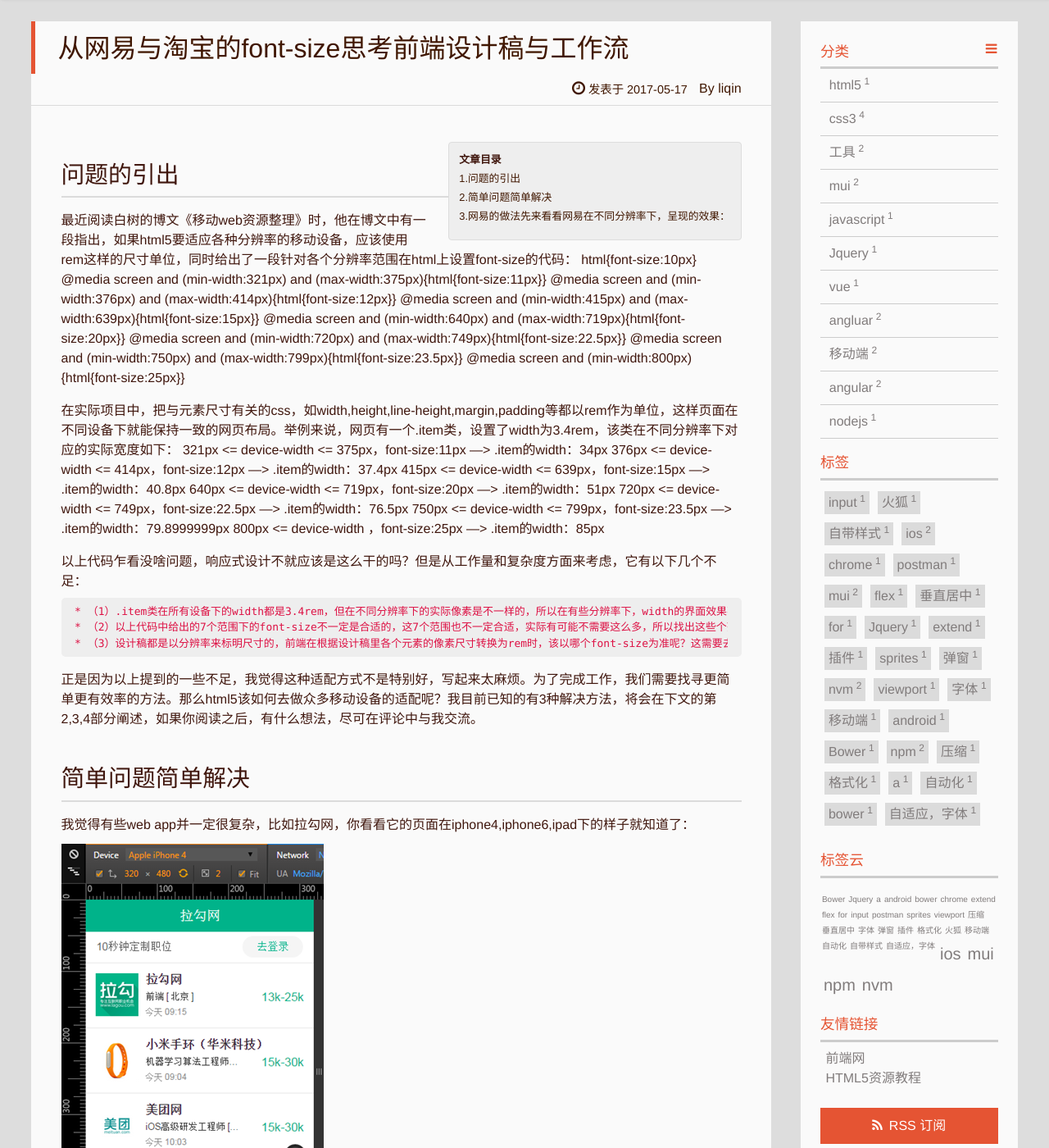
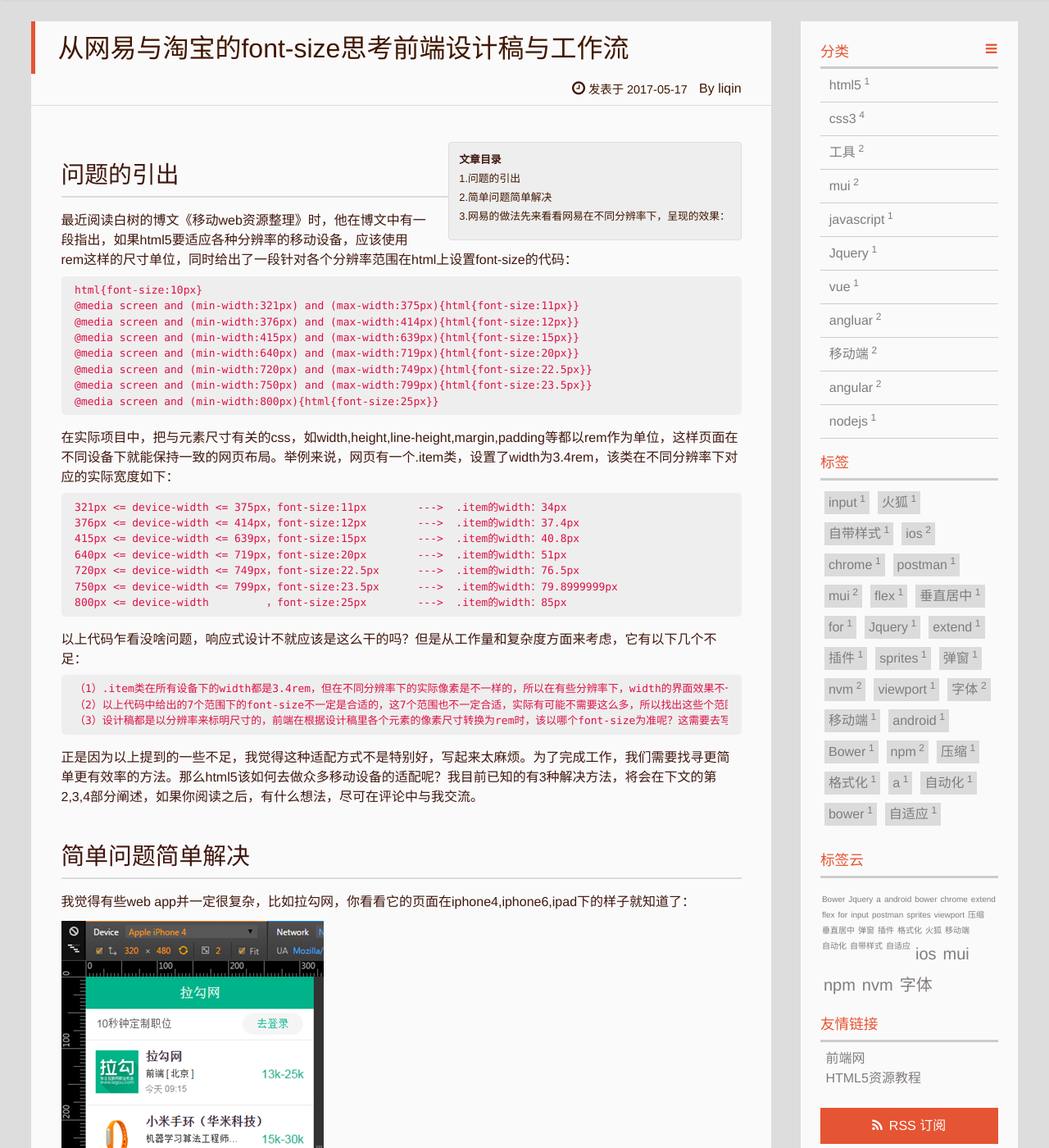
Before and after one commit to liqin1059/aLittlePanda.github.io, a Jekyll site: the page built from _posts/2017-05-17-css-mobile-fontSize.md, in a window 1280 px wide and 1400 px high, scrolled down 214 px. Shown: the whole window at 82% size. Built offline with Jekyll 4.4.1, drawn with Linux system fonts in a browser that asks for light colours.

Commit message:
no message

````diff
--- a/_posts/2017-05-17-css-mobile-fontSize.md
+++ b/_posts/2017-05-17-css-mobile-fontSize.md
@@ -3,34 +3,36 @@ layout: post
 title: 从网易与淘宝的font-size思考前端设计稿与工作流
 date: 2017-05-17 14:31:30
 categories: 移动端
-tags: [自适应，字体]
+tags: [自适应,字体]
 ---
 
 ## 问题的引出
 最近阅读白树的博文《移动web资源整理》时，他在博文中有一段指出，如果html5要适应各种分辨率的移动设备，应该使用rem这样的尺寸单位，同时给出了一段针对各个分辨率范围在html上设置font-size的代码：
-	html{font-size:10px}
-	@media screen and (min-width:321px) and (max-width:375px){html{font-size:11px}}
-	@media screen and (min-width:376px) and (max-width:414px){html{font-size:12px}}
-	@media screen and (min-width:415px) and (max-width:639px){html{font-size:15px}}
-	@media screen and (min-width:640px) and (max-width:719px){html{font-size:20px}}
-	@media screen and (min-width:720px) and (max-width:749px){html{font-size:22.5px}}
-	@media screen and (min-width:750px) and (max-width:799px){html{font-size:23.5px}}
-	@media screen and (min-width:800px){html{font-size:25px}}
-
+```
+html{font-size:10px}
+@media screen and (min-width:321px) and (max-width:375px){html{font-size:11px}}
+@media screen and (min-width:376px) and (max-width:414px){html{font-size:12px}}
+@media screen and (min-width:415px) and (max-width:639px){html{font-size:15px}}
+@media screen and (min-width:640px) and (max-width:719px){html{font-size:20px}}
+@media screen and (min-width:720px) and (max-width:749px){html{font-size:22.5px}}
+@media screen and (min-width:750px) and (max-width:799px){html{font-size:23.5px}}
+@media screen and (min-width:800px){html{font-size:25px}}
+```
 在实际项目中，把与元素尺寸有关的css，如width,height,line-height,margin,padding等都以rem作为单位，这样页面在不同设备下就能保持一致的网页布局。举例来说，网页有一个.item类，设置了width为3.4rem，该类在不同分辨率下对应的实际宽度如下：
-	321px <= device-width <= 375px，font-size:11px        --->  .item的width：34px
-	376px <= device-width <= 414px，font-size:12px        --->  .item的width：37.4px
-	415px <= device-width <= 639px，font-size:15px        --->  .item的width：40.8px
-	640px <= device-width <= 719px，font-size:20px        --->  .item的width：51px
-	720px <= device-width <= 749px，font-size:22.5px      --->  .item的width：76.5px
-	750px <= device-width <= 799px，font-size:23.5px      --->  .item的width：79.8999999px
-	800px <= device-width         ，font-size:25px        --->  .item的width：85px
-
+```
+321px <= device-width <= 375px，font-size:11px        --->  .item的width：34px
+376px <= device-width <= 414px，font-size:12px        --->  .item的width：37.4px
+415px <= device-width <= 639px，font-size:15px        --->  .item的width：40.8px
+640px <= device-width <= 719px，font-size:20px        --->  .item的width：51px
+720px <= device-width <= 749px，font-size:22.5px      --->  .item的width：76.5px
+750px <= device-width <= 799px，font-size:23.5px      --->  .item的width：79.8999999px
+800px <= device-width         ，font-size:25px        --->  .item的width：85px
+```
 以上代码乍看没啥问题，响应式设计不就应该是这么干的吗？但是从工作量和复杂度方面来考虑，它有以下几个不足：
 
-	* （1）.item类在所有设备下的width都是3.4rem，但在不同分辨率下的实际像素是不一样的，所以在有些分辨率下，width的界面效果不一定合适，有可能太宽，有可能太窄，这时候就要对width进行调整，那么就需要针对.item写媒介查询的代码，为该分辨率重新设计一个rem值。然而，这里有7种媒介查询的情况，css又有很多跟尺寸相关的属性，哪个属性在哪个分辨率范围不合适都是不定的，最后会导致要写很多的媒介查询才能适配所有设备，而且在写的时候rem都得根据某个分辨率html的font-size去算，这个计算可不见得每次都那么容易，比如40px / 23.5px，这个rem值口算不出来吧！由此可见这其中的麻烦有多少。
-	* （2）以上代码中给出的7个范围下的font-size不一定是合适的，这7个范围也不一定合适，实际有可能不需要这么多，所以找出这些个范围，以及每个范围最合适的font-size也很麻烦
-	* （3）设计稿都是以分辨率来标明尺寸的，前端在根据设计稿里各个元素的像素尺寸转换为rem时，该以哪个font-size为准呢？这需要去写才能知道。
+	（1）.item类在所有设备下的width都是3.4rem，但在不同分辨率下的实际像素是不一样的，所以在有些分辨率下，width的界面效果不一定合适，有可能太宽，有可能太窄，这时候就要对width进行调整，那么就需要针对.item写媒介查询的代码，为该分辨率重新设计一个rem值。然而，这里有7种媒介查询的情况，css又有很多跟尺寸相关的属性，哪个属性在哪个分辨率范围不合适都是不定的，最后会导致要写很多的媒介查询才能适配所有设备，而且在写的时候rem都得根据某个分辨率html的font-size去算，这个计算可不见得每次都那么容易，比如40px / 23.5px，这个rem值口算不出来吧！由此可见这其中的麻烦有多少。
+	（2）以上代码中给出的7个范围下的font-size不一定是合适的，这7个范围也不一定合适，实际有可能不需要这么多，所以找出这些个范围，以及每个范围最合适的font-size也很麻烦
+	（3）设计稿都是以分辨率来标明尺寸的，前端在根据设计稿里各个元素的像素尺寸转换为rem时，该以哪个font-size为准呢？这需要去写才能知道。
 
 正是因为以上提到的一些不足，我觉得这种适配方式不是特别好，写起来太麻烦。为了完成工作，我们需要找寻更简单更有效率的方法。那么html5该如何去做众多移动设备的适配呢？我目前已知的有3种解决方法，将会在下文的第2,3,4部分阐述，如果你阅读之后，有什么想法，尽可在评论中与我交流。
 ## 简单问题简单解决
````
Also changed, not shown: _posts/2017-04-14-ios-styles.md (+1 -1 lines), _posts/2017-04-14-vue-run.md (+1 -0 lines), _posts/2017-05-16-gulp.md (+0 -2 lines), _posts/2017-05-16-nodejs.md (+4 -8 lines).
